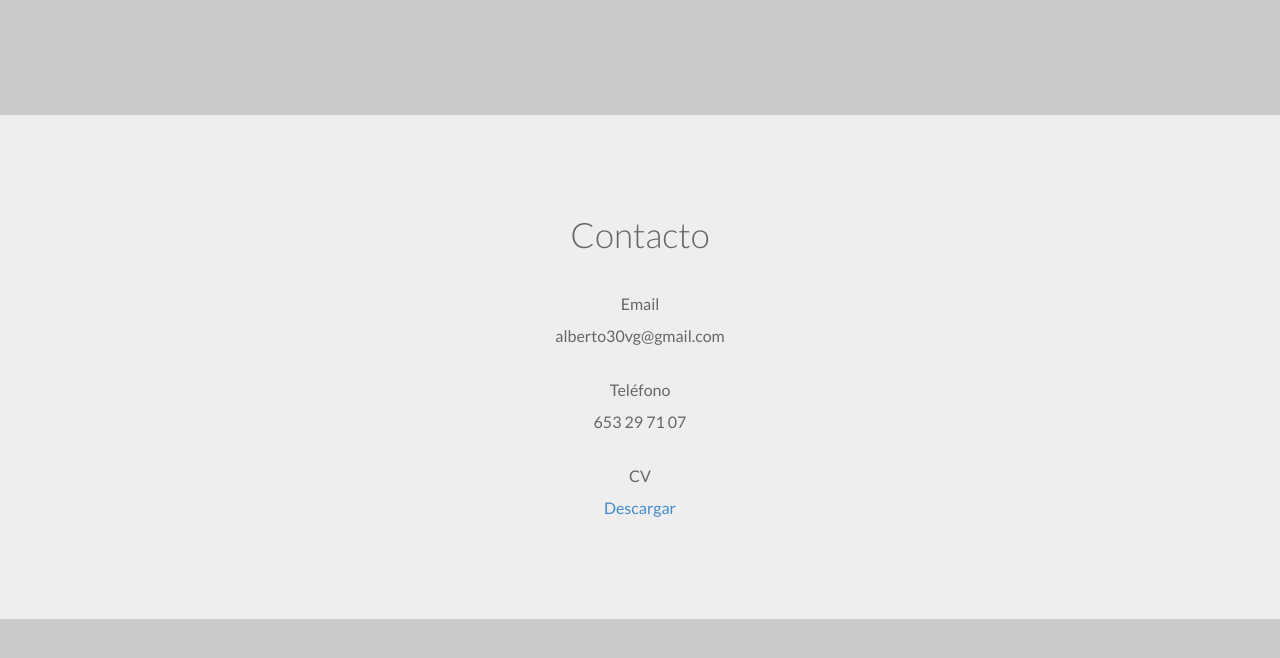
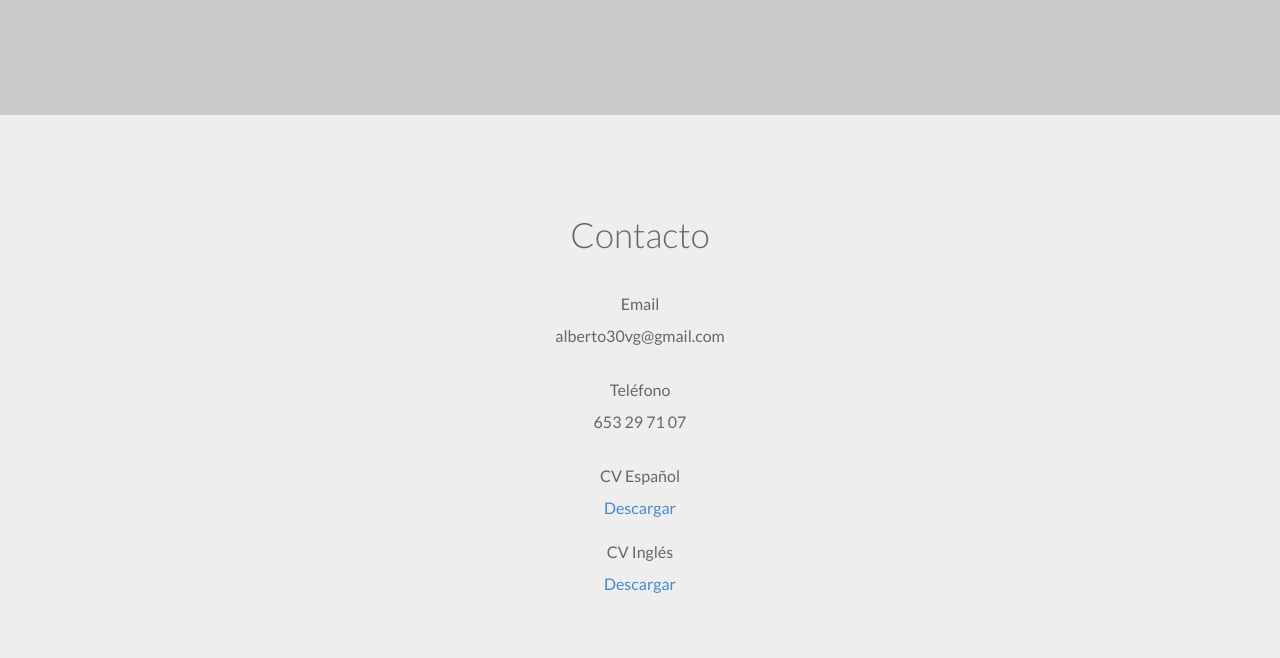
Before and after one commit to alberto20vg/portafolio, a plain HTML site: page index.html in a window 1280 px wide. Shown: the part 1572-2230 px from the top of the page. Before the commit the page ends 2191 px from the top, so only its background shows below. Drawn offline with nearby package versions, Linux system fonts and the light colour scheme.

Commit message:
cv ingles y actualizacion titulo

```diff
--- a/index.html
+++ b/index.html
@@ -28,8 +28,8 @@
 				<div class="absolute-center">
 					<div class="row">
 						<div class="col-sm-7">
-							<h1 class="info animated fadeInDown">Buenas<br>Soy Alberto Valdivia<br>Desarollador de Sofware
-								<br>QA Tester Manual y Automatización
+							<h1 class="info animated fadeInDown">Buenas<br>Soy Alberto Valdivia<br>Software QA Tester
+								<br>Desarollador de Sofware
 							</h1>
 							<a href="#works" class="btn scroll animated bounceInUp">Proyectos</a>
 							<a href="#contact" class="btn scroll animated bounceInDown">Contacto</a>
@@ -133,8 +133,14 @@
 
 						<br>
 
-						<p>CV</p>
+						<p>CV Español</p>
 						<a href="./CV_AlbertoValdiviaGarcia.pdf" download="CV_AlbertoValdiviaGarcia">Descargar</a>
+
+						<br>
+						<br>
+
+						<p>CV Inglés</p>
+						<a href="./CV_AlbertoValdiviaGarcia.pdf" download="English_CV_Alberto_Valdivia_Garcia">Descargar</a>
 
 
 					</div>
```
Also changed, not shown: 1 other file.
